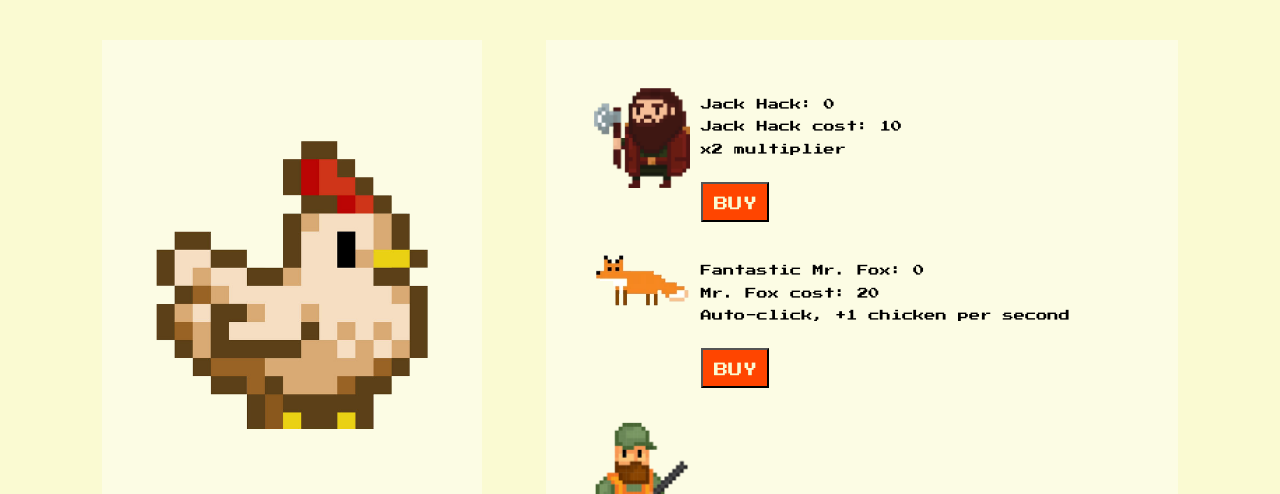
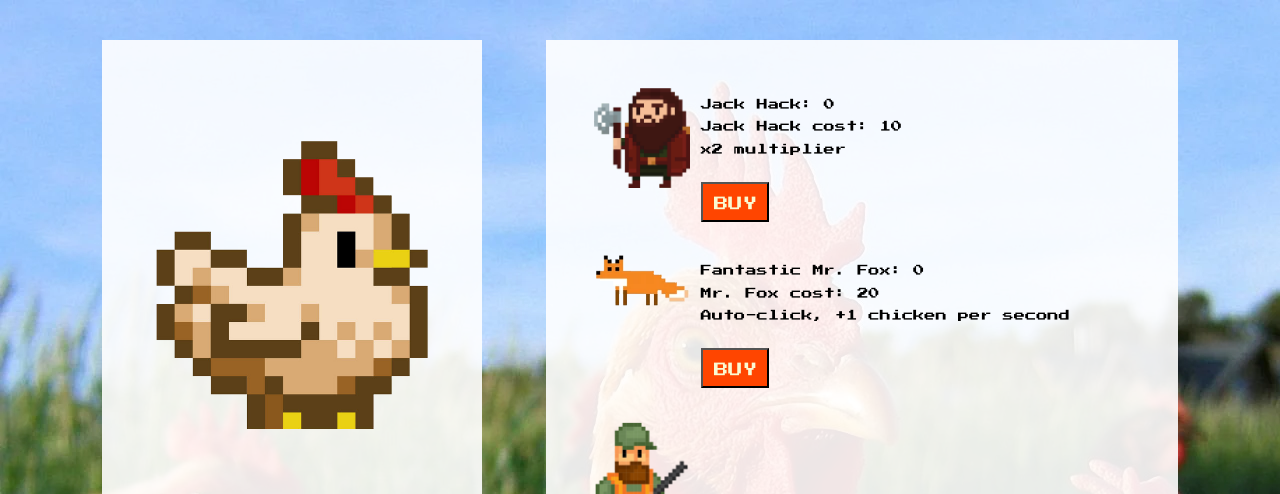
Before and after one commit to z3no/cookieClicker, a plain HTML site: page index.html in a window 1280 px wide. Shown: the top 494 px of the page. Drawn offline with Linux system fonts and the light colour scheme.

Commit message:
added a background for the body

```diff
--- a/scss/generalStyling.scss
+++ b/scss/generalStyling.scss
@@ -8,7 +8,7 @@ html {
 }
 
 body {
-  background-color: lightgoldenrodyellow;
+  background: url("../images/chickens_bg.webp") lightgoldenrodyellow;
   font-size: 1.6rem;
   font-family: 'Press Start 2P', cursive;
   /* reset 10*1.6 = 16px */
@@ -25,7 +25,7 @@ main {
 }
 
 .chickenContainer {
-  background-color: rgba(255,255,255,0.4);
+  background-color: rgba(255,255,255,0.9);
   width: 30%;
   height: 90vh;
   margin: 2rem;
@@ -55,7 +55,7 @@ main {
 }
 
 .multiplierContainer {
-  background-color: rgba(255,255,255,0.4);
+  background-color: rgba(255,255,255,0.9);
   margin: 2rem;
   padding: 2rem;
   width: 50%;
```
Also changed, not shown: css/style.css, images/chickens_bg.webp (added).
